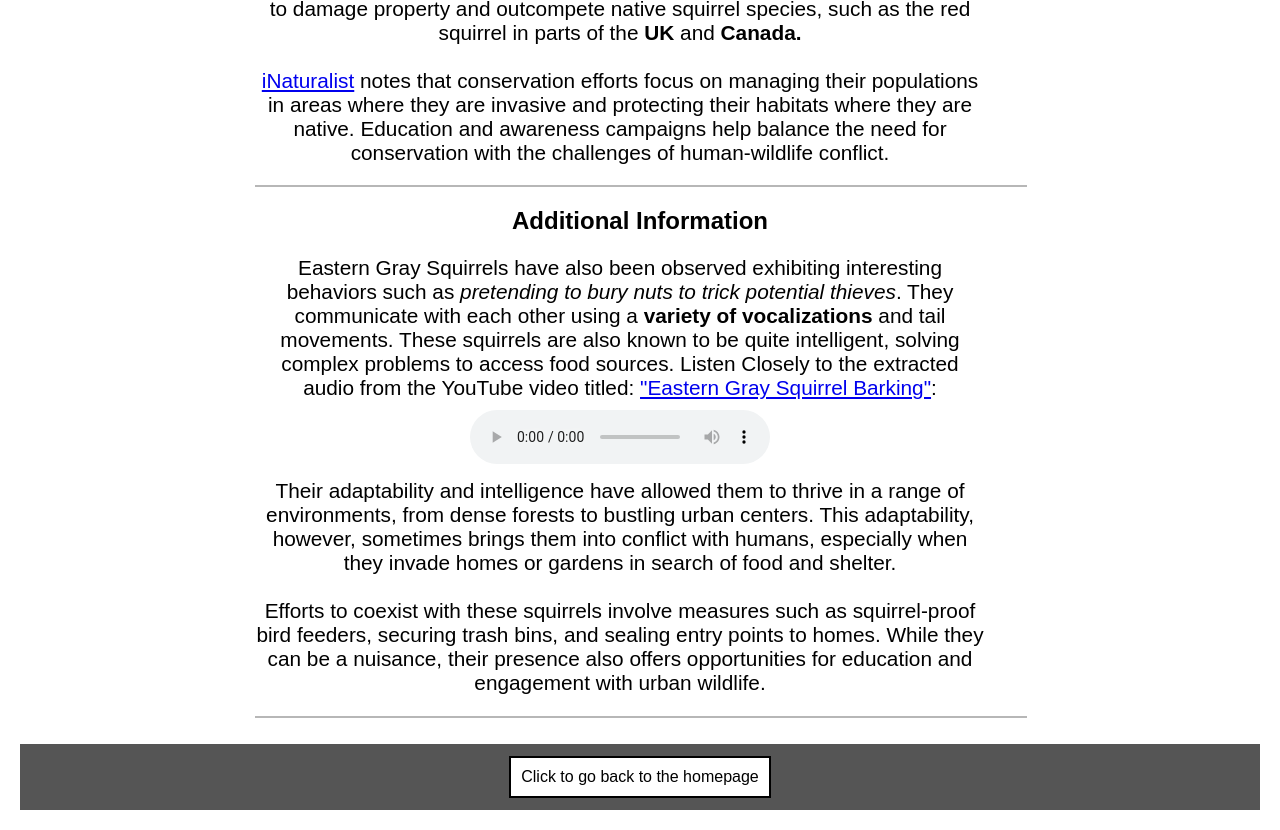
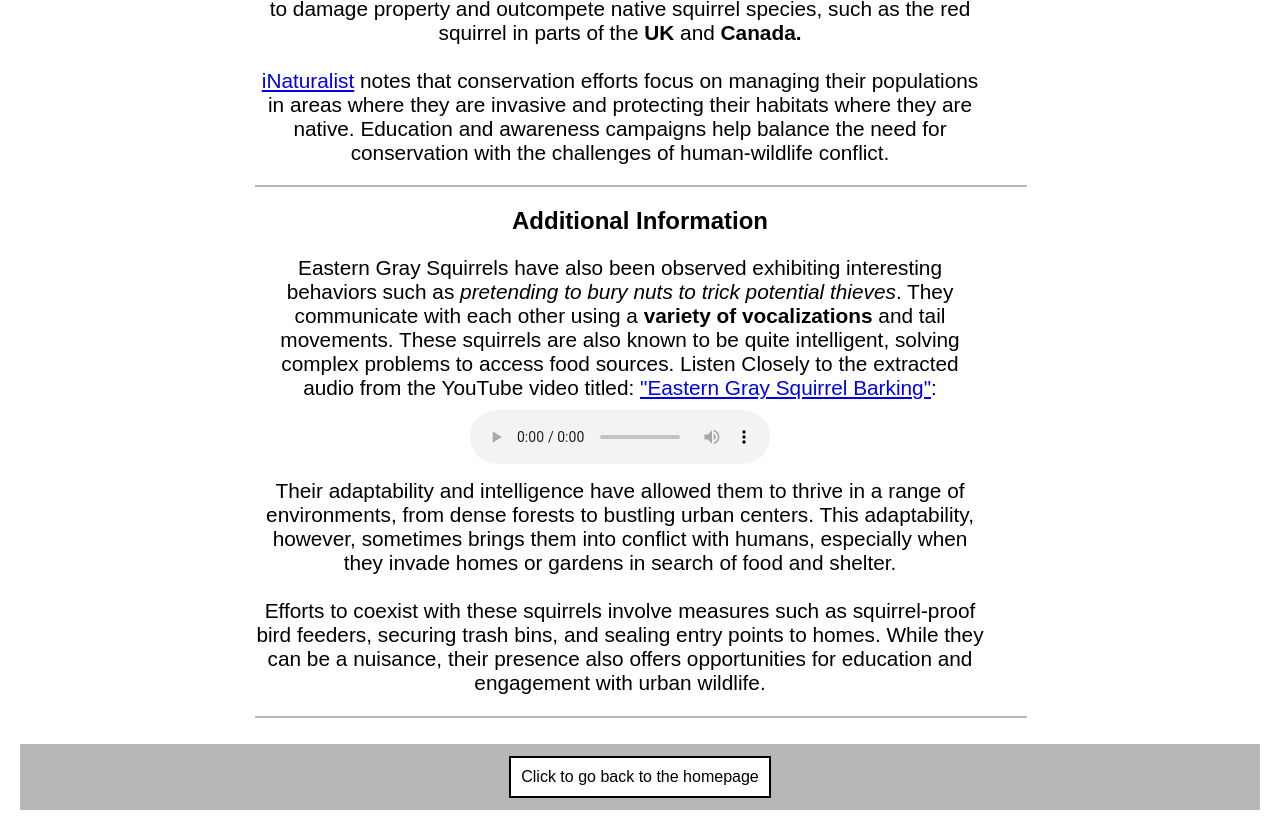
Before and after one commit to Poxxon/WEB222-A3, a plain HTML site: page src/index.html in a window 1280 px wide. Shown: the part 3437-4267 px from the top of the page. Drawn offline with Linux system fonts and the light colour scheme.

Commit message:
made colors lighter

```diff
--- a/src/styles.css
+++ b/src/styles.css
@@ -103,7 +103,7 @@ ul {
 }
 
 footer {
-  background-color: #555;
+  background-color: #b7b7b7;
   width: 100%;
   padding-top: 12px;
   padding-bottom: 12px;
```
